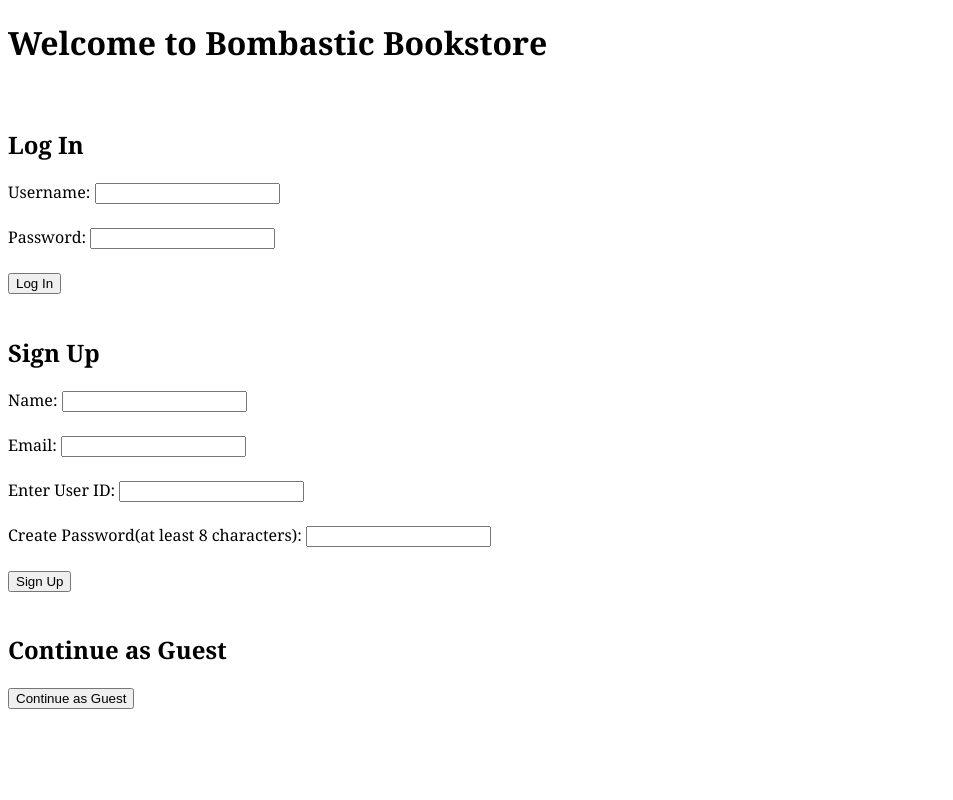
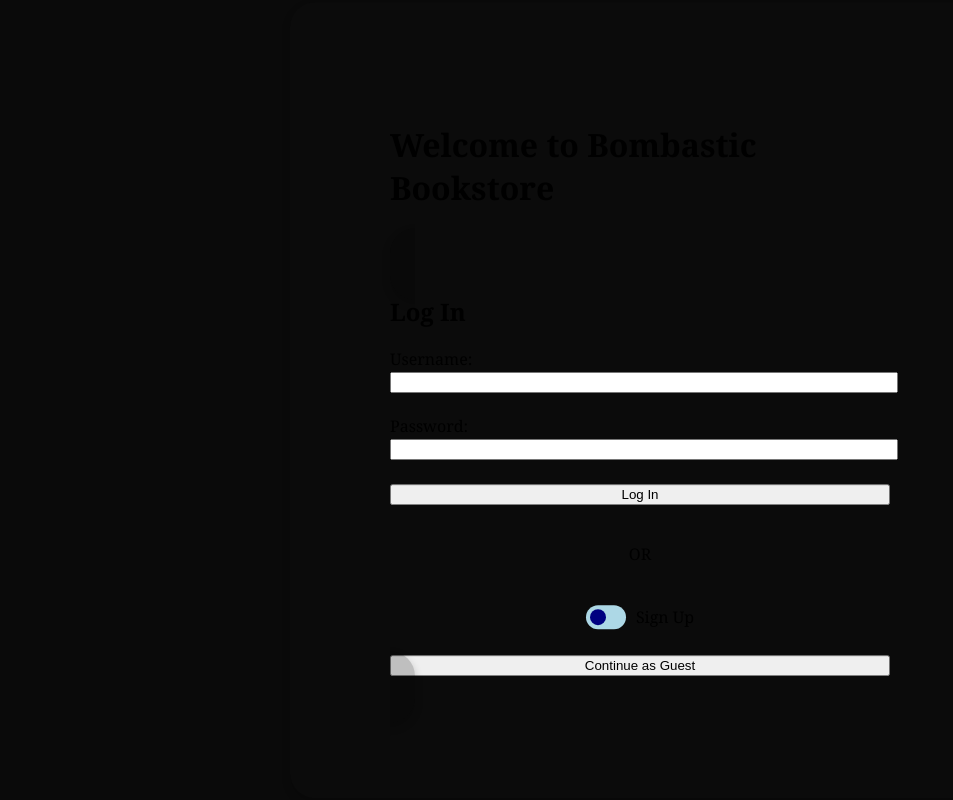
Before and after one commit to WakeTechBrandon/Bombastic-Bookstore, a Django app: page /login/ in a window 1280 px wide. Shown: the whole page, without its empty margins (0-953 px from the left). Run offline with Django 4.2, Linux system fonts and the light colour scheme.

Commit message:
Login and home menu prototypes
Just making things look nice.

```diff
--- a/BombasticBookstore/bombasticbookstore/templates/index.html
+++ b/BombasticBookstore/bombasticbookstore/templates/index.html
@@ -20,7 +20,9 @@
 		<div class="container">
 			<div class="card">
 				<div class="card-container container">
-				<h1>Main Menu</h1>
+				<h1>Bombastic Bookstore</h1>
+
+				<h2>Options</h2>
 				<nav>
 					<ul>
 						<!-- <li><a href="/add/">Add Item</a></li> -->
--- a/BombasticBookstore/bombasticbookstore/templates/logo.html
+++ b/BombasticBookstore/bombasticbookstore/templates/logo.html
@@ -29,9 +29,12 @@
 	  background-color: rgba(0,0,0,0.2);
 	  border-radius: 25px;
 	}
+	.login {
+	  display: flex;
+	}
 	.card-container ul {
 	  list-style: none;
-	  font-size: 24px;
+	  font-size: 18px;
 	}
 	.card-container a {
 	  text-decoration: none;
@@ -48,6 +51,7 @@
 	}
 	.card nav ul li:hover {
 	  background-color: rgba(0,0,0,0.2);
+	  border-radius: 10px;
 	}
 	/* Add some padding inside the card container */
 	.container {
--- a/BombasticBookstore/bombasticbookstore/templates/registration/login.html
+++ b/BombasticBookstore/bombasticbookstore/templates/registration/login.html
@@ -5,23 +5,138 @@
 
     <title>Bombastic Bookstore Login Page</title>
     <style>
-        body {font-family:Cambria, Cochin, Georgia, Times, 'Times New Roman', serif}
+		* {
+		}
+        body {background-color: rgba(10,10,10,1); font-family:Cambria, Cochin, Georgia, Times, 'Times New Roman', serif}
+		main {
+		 padding: 100px;
+		 justify-content: center;
+		 position: fixed;
+		 top: 50%;
+		 left: 50%;
+		 width: 500px;
+		 transform: translate(-50%, -50%);
+		 background-color: rgba(11,11,11,1);
+		 box-shadow: 0 4px 8px 0 rgba(0,0,0,0.2);
+		 border-radius: 25px;
+		}
+		.flex-parent {
+			display: inline;
+		}
+		.flex-child {
+			flex: 1;
+		    justify-content: center;
+		}
+		.card {
+		  /* Add shadows to create the "card" effect */
+		  padding: 25px;
+			display: inline;
+		  justify-content: center;
+		  flex-wrap: wrap;
+		  box-shadow: 0 4px 8px 0 rgba(0,0,0,0.2);
+		  transition: 0.3s;
+		  background-color: rgba(0,0,0,0.2);
+		  border-radius: 25px;
+		}
+
+		/* toggle styling starts here */
+		/* hide the "default" checkbox/appearance */
+		.toggle-checkbox {
+		  display: none;
+		}
+		/* Slider Appearence */
+		.slider {
+		  position: relative;
+		}
+		/* ellipsis */
+		.slider::before {
+		  background: lightblue;
+		  border-radius: 34px;
+		  bottom: 0;
+		  content: '';
+		  height: 24px;
+		  margin: auto;
+		  position: absolute;
+		  top: 0;
+		  width: 40px;
+		}
+		/* circle */
+		.slider::after {
+		  background: navy;
+		  border-radius: 50%;
+		  bottom: 0;
+		  content: '';
+		  height: 16px;
+		  left: 4px;
+		  margin: auto;
+		  position: absolute;
+		  top: 0;
+		  transition: 0.4s;
+		  width: 16px;
+		}
+		.toggle-checkbox:checked + .slider::after {
+		  background-color: maroon;
+		  transform: translateX(16px);
+		}
+		.toggle-label {
+		  margin-left: 50px;
+		}
+		/* Content Toggle */
+		.toggle-switch.opt1 {
+			display: inline;
+		}
+		.toggle-switch.opt2 {
+		  display: none;
+		}
+		.toggle-checkbox:checked ~ .slider > .toggle-switch.opt1 {
+		  display: none;
+		}
+		.toggle-checkbox:checked ~ .slider > .toggle-switch.opt2 {
+		  display: inline;
+		}
     </style>
+	<script>
+	window.addEventListener("DOMContentLoaded", (event) => {
+		var toggle = document.getElementById("toggle");
+		var opt1 = document.getElementsByClassName("toggle-switch opt1");
+		var opt2 = document.getElementsByClassName("toggle-switch opt2");
+
+		toggle?.addEventListener("click", function() {
+		  if (toggle.checked) {
+			  for (var i=0;i<opt1.length;i+=1){
+				opt1[i].style.display = 'none';
+			  }
+			  for (var i=0;i<opt2.length;i+=1){
+				opt2[i].style.display = 'block';
+			  }
+		  } else {
+			  for (var i=0;i<opt1.length;i+=1){
+				opt1[i].style.display = 'block';
+			  }
+			  for (var i=0;i<opt2.length;i+=1){
+				opt2[i].style.display = 'none';
+			  }
+		  }
+		});
+	});
+	</script>
 </head>
 <body>
+	<main>
     <h1>Welcome to Bombastic Bookstore</h1><br>
-
-    <h2>Log In</h2>
-
+	<div class="container">
+	<div class="card">
+	<div class="login">
+		<span class="toggle-switch opt1">
+			<h2 style="display: block">Log In</h2>
 			<form action="{% url 'login' %}" method="post">
 				{% csrf_token %}
 				<label for="username">Username:</label>
-        <input type="text" id="username" name="username"><br><br>
+				<input type="text" id="username" name="username" style="width: 100%;"><br><br>
 				<label for="password">Password:</label>
-        <input type="password" id="password" name="password"><br><br>
-        <input type="submit" value="Log In">
+				<input type="password" id="password" name="password" style="width: 100%;"><br><br>
+				<input type="submit" value="Log In" style="width: 100%;">
 			</form><br>
-
 			{% if form.errors %}
 				<ul>
 					{% for field in form %}
@@ -31,6 +146,10 @@
 					{% endfor %}
 				</ul>
 			{% endif %}
+		</span>
+	</div> <!-- Login -->
+	<div class="sign-up">
+		<span class="toggle-switch opt2">
 			<h2>Sign Up</h2>
 			<form action="signup.php" method="post">
 				<label for="name">Name:</label>
@@ -39,11 +158,10 @@
 				<input type="email" id="email" name="email"><br><br>
 				<label for="userID">Enter User ID:</label>
 				<input type="text" id="userID" name="userID"><br><br>
-        <label for="password">Create Password(at least 8 characters):</label>
-        <input type="password" id="password" name="password"><br><br>
+				<label for="signup-password">Create Password(at least 8 characters):</label>
+				<input type="password" id="signup-password" name="password"><br><br>
 				<input type="submit" value="Sign Up">
 			</form><br>
-
 			{% if form.errors %}
 				<ul>
 					{% for field in form %}
@@ -53,10 +171,21 @@
 					{% endfor %}
 				</ul>
 			{% endif %}
-    <h2>Continue as Guest</h2>
+		</span>
+    </div> <!-- Sign up -->
+	<p style="display:flex; justify-content: center;">OR</p>
+	<div style="display:flex; justify-content:center; padding: 25px;">
+		<input class="toggle-checkbox" type="checkbox" id="toggle">
+		<label class="slider" for="toggle">
+			<span class="toggle-switch opt1 toggle-label">Sign Up</span>
+			<span class="toggle-switch opt2 toggle-label">Login</span>
+		</label>
+	</div>
     <form action="guest.php" method="post">
-        <input type="submit" value="Continue as Guest">
+        <input type="submit" value="Continue as Guest" style="width: 100%;">
     </form>
-
+	</div> <!-- Card -->
+	</div> <!-- Container -->
+	</main>
 </body>
 </html>
```
Also changed, not shown: BombasticBookstore/bombasticbookstore/db.sqlite3. Lines whose indentation alone changed are shown as unchanged.
